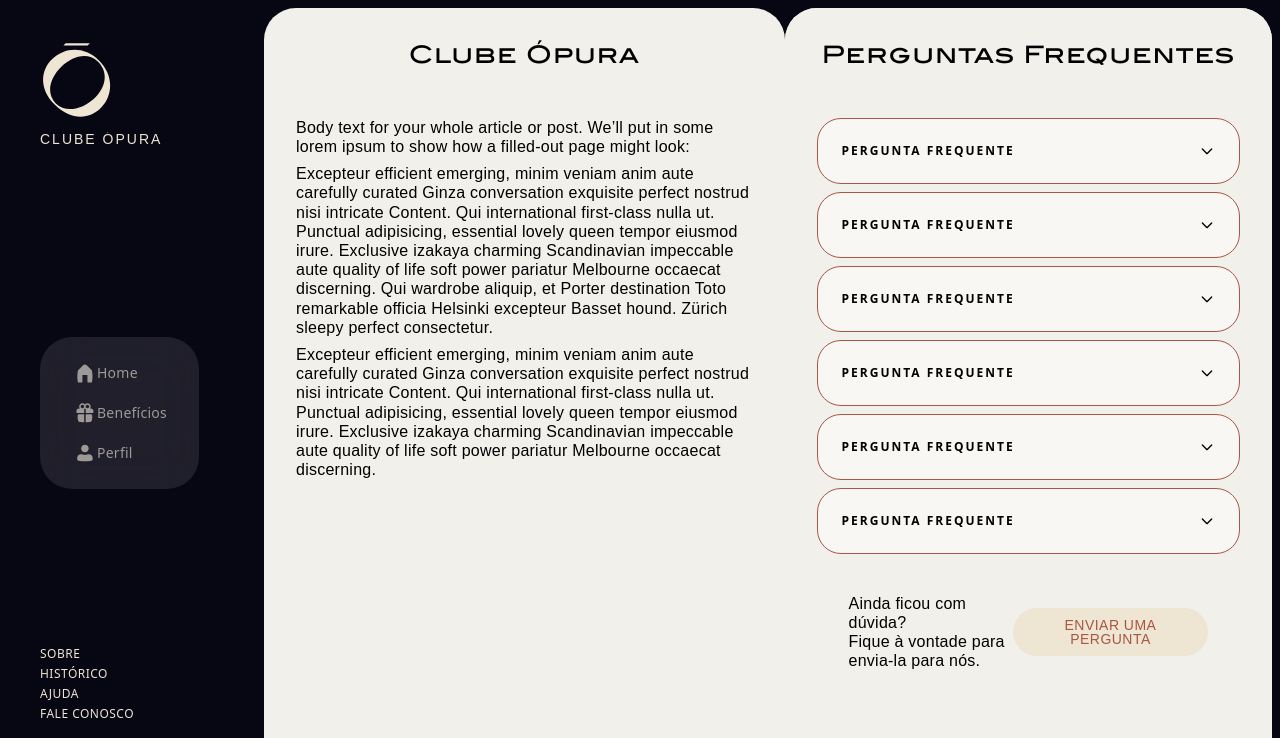
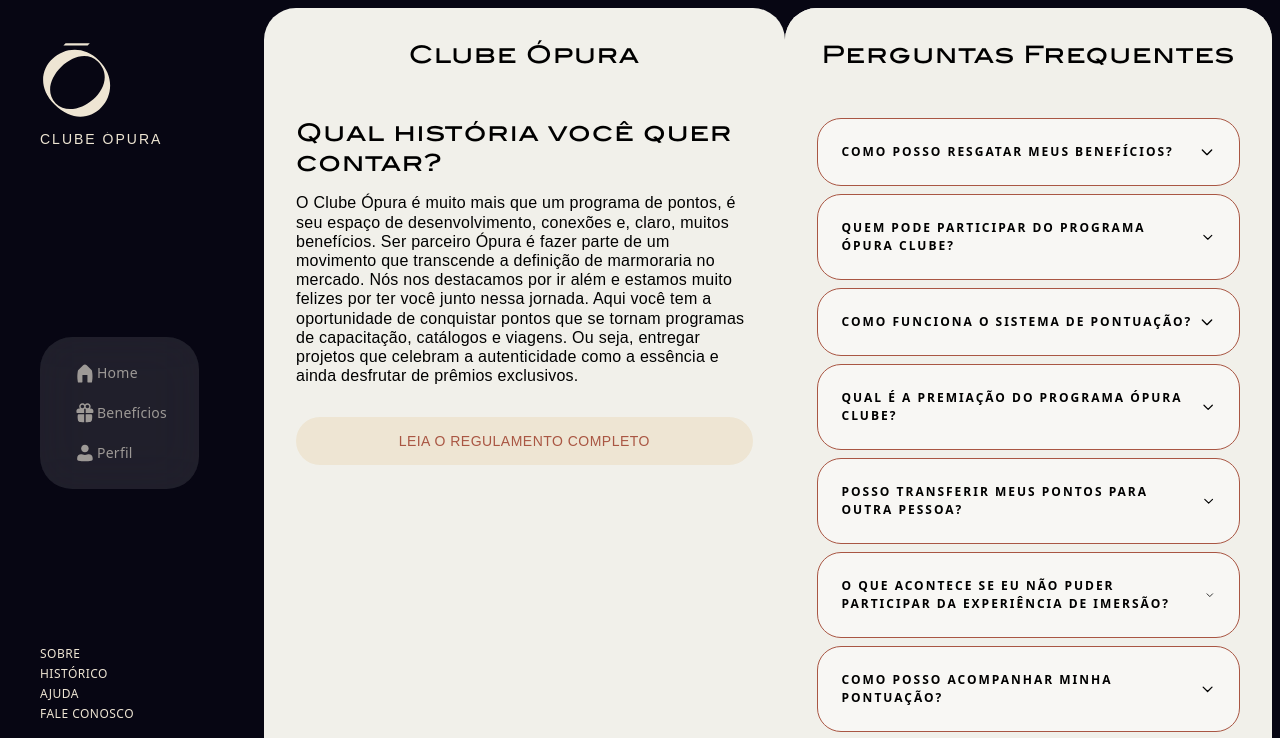
Before and after one commit to annagaudencio/ClubeOpura, a Next.js app in the folder opura/: page /sobre in a window 1280 px wide. Shown: the top 738 px of the page. Built offline with nearby package versions, Linux system fonts and the light colour scheme.

Commit message:
ajustes nos textos e target="_blank" em links

```diff
--- a/opura/src/components/beneficiosResg.js
+++ b/opura/src/components/beneficiosResg.js
@@ -1,6 +1,6 @@
 import React, { useEffect, useState } from 'react';
 import { getUserRedeemedBenefits } from '/services/benefits';
-import Icon from '@/elementos/Icons';
+import Icon from '../elementos/Icons';
 
 const BeneficiosResgatados = ({ userId }) => {
   const [redeemedBenefits, setRedeemedBenefits] = useState([]);
--- a/opura/src/components/perguntas.js
+++ b/opura/src/components/perguntas.js
@@ -10,32 +10,44 @@
                 <h3 className='pb-4 text-center'>Perguntas Frequentes</h3>
                 <div>
                     <AccordionItem
-                    title="Pergunta frequente"
-                    content="Answer the frequently asked question in a simple sentence, a longish paragraph, or even in a list."
+                    title="Como posso resgatar meus benefícios?"
+                    content="Clicando no botão 'Resgatar' quando você atingir os pontos necessários, conferindo o resgate e seguindo as instruções para entrar em contato com a Ópura."
                     />
                     <AccordionItem
-                    title="Pergunta frequente"
-                    content="Answer the frequently asked question in a simple sentence, a longish paragraph, or even in a list."
+                    title="Quem pode participar do Programa Ópura Clube?"
+                    content="Todos os parceiros da Ópura que trabalham no ramo de design de interiores, como arquitetos, designers de interior e decoradores, podem participar. É necessário se inscrever através do site opuramarmores.com.br e preencher o formulário de cadastro."
                     />
                     <AccordionItem
-                    title="Pergunta frequente"
-                    content="Answer the frequently asked question in a simple sentence, a longish paragraph, or even in a list."
+                    title="Como funciona o sistema de pontuação?"
+                    content="A cada R$ 1.000,00 em compras, é gerado 1 ponto OP. A pontuação é válida de 01/11/2024 a 31/10/2025. Existem também campanhas especiais onde os pontos são dobrados, como a Campanha do Agasalho e a Campanha de Natal."
                     />
                     <AccordionItem
-                    title="Pergunta frequente"
-                    content="Answer the frequently asked question in a simple sentence, a longish paragraph, or even in a list."
+                    title="Qual é a premiação do Programa Ópura Clube?"
+                    content="Os 3 parceiros com a pontuação mais alta serão presenteados com uma experiência exclusiva de imersão em design, que inclui um programa educacional, visitas a showrooms e feiras de design. A Ópura cobre os custos de passagens, hospedagem, alimentação e atividades programadas."
                     />
                     <AccordionItem
-                    title="Pergunta frequente"
-                    content="Answer the frequently asked question in a simple sentence, a longish paragraph, or even in a list."
+                    title="Posso transferir meus pontos para outra pessoa?"
+                    content="Não, os pontos acumulados são pessoais e intransferíveis. Eles não possuem valor monetário e não podem ser convertidos em dinheiro ou qualquer outro meio de pagamento."
                     />
                     <AccordionItem
-                    title="Pergunta frequente"
-                    content="Answer the frequently asked question in a simple sentence, a longish paragraph, or even in a list."
+                    title="O que acontece se eu não puder participar da experiência de imersão?"
+                    content="Em caso de impossibilidade de participação na experiência, não haverá compensação em dinheiro. O parceiro pode renunciar ao prêmio, favorecendo o próximo colocado na lista de pontuação."
+                    />
+                     <AccordionItem
+                    title="Como posso acompanhar minha pontuação?"
+                    content="O participante pode visualizar sua pontuação através do login no site da Ópura. É importante fazer o lançamento das compras no prazo de 30 dias para que a Ópura possa validar ou corrigir o valor informado."
+                    />
+                    <AccordionItem
+                    title="A Ópura pode cancelar ou alterar o programa?"
+                    content="Sim, a Ópura reserva-se o direito de alterar ou cancelar o Programa Ópura Clube a qualquer momento, sem aviso prévio e sem qualquer indenização aos participantes."
+                    />
+                    <AccordionItem
+                    title="Como posso obter mais informações ou tirar dúvidas sobre o programa?"
+                    content="Dúvidas, sugestões ou reclamações devem ser encaminhadas para a Ópura via e-mail ou contato telefônico, conforme informado no regulamento."
                     />
                     <div className='w-full p-8 flex flex-col gap-2 md:flex-row justify-between items-center text-center md:text-left'>
                         <p className='md:w-1/2'>Ainda ficou com dúvida?<br /> Fique à vontade para envia-la para nós.</p>
-                        <a href='https://wa.me/5581992237827?text=Ol%C3%A1%20%E2%98%BA%EF%B8%8F%20Estou%20com%20uma%20d%C3%BAvida'><button>Enviar uma pergunta</button></a>
+                        <a href='https://wa.me/5581992237827?text=Ol%C3%A1%20%E2%98%BA%EF%B8%8F%20Estou%20com%20uma%20d%C3%BAvida' target="_blank"><button>Enviar uma pergunta</button></a>
                     </div>
                 </div>
             </div>
--- a/opura/src/elementos/accordion.js
+++ b/opura/src/elementos/accordion.js
@@ -14,7 +14,7 @@
         className="flex justify-between items-center p-4 cursor-pointer"
         onClick={toggleAccordion}
       >
-        <h5 className="text-[var(--color-preto)] font-semibold">{title}</h5>
+        <h5 className="text-[var(--color-preto)] font-semibold leading-[18px]">{title}</h5>
         <svg
           className={`w-4 h-4 transform ${isOpen ? 'rotate-180' : ''}`}
           fill="none"
--- a/opura/src/elementos/navbar.js
+++ b/opura/src/elementos/navbar.js
@@ -71,7 +71,7 @@
           <a href="sobre" className="link-nav-2 w-full text-left">Sobre</a>
           <a className="link-nav-2 w-full text-left" onClick={openPopup}>Histórico</a>
           <a onClick={() => setIsAjudaOpen(true)} className="link-nav-2 w-full text-left">Ajuda</a>
-          <a href="https://wa.me/5581992237827" className="link-nav-2 w-full text-left">Fale Conosco</a>
+          <a href="https://wa.me/5581992237827" target="_blank" className="link-nav-2 w-full text-left">Fale Conosco</a>
 
           <div className='pt-2'><a onClick={handleLogout} className="link-nav-2 w-full text-left cursor-pointer">Sair</a></div>
         </div>
@@ -97,7 +97,7 @@
           </div>
           <div className='p-4 flex-col justify-center items-start gap-4 inline-flex'>
             <a onClick={() => setIsAjudaOpen(true)} className='links-menu-mob'>Ajuda</a>
-            <a href='https://wa.me/5581992237827' className='links-menu-mob'>Fale Conosco</a>
+            <a href='https://wa.me/5581992237827' target="_blank" className='links-menu-mob'>Fale Conosco</a>
           </div>
           <div className='p-4 flex-col justify-center items-start gap-4 inline-flex'>
             <a href='/' className='links-menu-mob'>Sair</a>
--- a/opura/src/pages/beneficios.js
+++ b/opura/src/pages/beneficios.js
@@ -73,7 +73,7 @@
           <div className="w-full flex-wrap md:flex-nowrap justify-between items-center inline-flex p-8 gap-8">
             <h1 className="text-3xl font-bold md:w-[50%]">Benefícios</h1>
             <p className='md:text-right md:w-[30%] md:w-[50%] text-sm text-[var(--color-cinza)]'>
-              Pequeno texto explicando quando o usuário poderá resgatar o benefício
+              Conheça nossos beneficios.
             </p>
           </div>
 
--- a/opura/src/pages/index.js
+++ b/opura/src/pages/index.js
@@ -15,8 +15,8 @@
       {/* Coluna 1 */}
       <div className="md:h-screen md:w-1/3 h-[30vh] md:order-1 order-2 p-6 md:py-14 md:pr-6 md:pl-14 flex-col justify-between items-start inline-flex">
         <div className="w-full flex-col gap-6 inline-flex">
-          <h2 className="text-2xl font-medium uppercase tracking-widest">Indique & desfrute de benefícios exclusivos.</h2>
-          <p>Ganhe Benefícios Exclusivos com o Clube Ópura: Cadastre-se Agora!</p>
+          <h2 className="text-2xl font-medium uppercase tracking-widest">Seja parceiro Ópura & ganhe benefícios únicos</h2>
+          <p>O Clube Ópura é muito mais que um programa de pontos: Cadastre-se agora!</p>
         </div>
 
         {/* Chamadas de ação */}
--- a/opura/src/pages/login.js
+++ b/opura/src/pages/login.js
@@ -4,7 +4,7 @@
 import { login } from '/services/auth';
 import LoginForm from '../formularios/LoginForm';
 import PasswordRecovery from '../formularios/PasswordRecovery';
-import Icon from '@/elementos/Icons';
+import Icon from '../elementos/Icons';
 
 export default function Login() {
   const [email, setEmail] = useState('');
--- a/opura/src/pages/resgatar.js
+++ b/opura/src/pages/resgatar.js
@@ -1,11 +1,10 @@
 import React, { useState } from 'react';
 import Head from 'next/head';
 import Navbar from '../components/navbar';
-import StepItem from '../components/listaEtapas';
-import ProgressBar from '../components/saldoDePontos';
+import ProgressContainer from '../components/saldoDePontos';
 
 export default function ListaBeneficios() {
-
+  const [userId] = useState(null);
 
   return (
     <>
@@ -16,51 +15,25 @@
 
       <div className="main-content md:p-2 pt-[40px] md:flex w-fill">
         {/* Topo */}
-        <div className='w-full h-fit md:h-full md:w-1/3 bg-[var(--color-background)] rounded-[32px] p-8 md:flex-col md:justify-center md:items-center gap-[17px] md:inline-flex'>
+        <div className='w-full h-fit md:h-full md:w-1/2 bg-[var(--color-background)] rounded-[32px] p-8 md:flex-col md:justify-center md:items-center gap-[17px] md:inline-flex'>
           <div className='flex flex-wrap md:flex-col items-start justify-between'>
             <h1 className='w-[243px] break-words order-1 md:order-2'>Parabéns!</h1>
             <img className='bg-transparent w-40 h-40 order-2 md:order-1' src='./midia/feliz-emoji-2.gif' alt='ilustação de felicidade' />
           </div>
-          <p className='py-4 md:w-[230px]'>Você desbloqueou um benefício especial.</p>
+          <p className='py-4 md:w-[230px]'>Você desbloqueou um benefício especial! <a href='https://wa.me/5581992237827?text=Ol%C3%A1!%20Acabei%20escolher%20um%20beneficio%20para%20resgate%2C%20como%20posso%20ter%20acesso%20a%20ele%3F' target='_blank'>Clique aqui</a> e entre e contato com nossa equipe para que possamos te guiar até a entrega da sua conquista.</p>
+
+          {/* Botão resgatar */}
+        <div className='p-8 w-full flex justify-center items-center'>
+          <a href='https://wa.me/5581992237827?text=Ol%C3%A1!%20Acabei%20escolher%20um%20beneficio%20para%20resgate%2C%20como%20posso%20ter%20acesso%20a%20ele%3F' target="_blank"><button className='bt-marrom'>Fale conosco</button></a>
+          <a href='./dashboard'><button>Voltar</button></a>
+        </div>
         </div>
 
         {/* Informações */}
-        <div className='w-full md:w-2/3 h-fit md:h-full bg-[var(--color-background)] rounded-[32px] p-8 pb-40 md:overflow-y-auto md:overscroll-y-auto'>
-        {/* Próximos passos */}
-        <div className='pt-10'>
-            <h3 className='text-center'>Próximos passos</h3>
-            <div className='divide-y divide-[var(--color-desabilitado)]'>
-            <StepItem
-            numero="1"
-            titulo="Primeiro Passo"
-            descricao="Orientação. Figma ipsum component variant main layer community."
-            url="https://annagaudencio.com/"
-            />
-            <StepItem
-            numero="2"
-            titulo="Segundo Passo"
-            descricao="Orientação. Figma ipsum component variant main layer community."
-            url="/pagina-destino"
-            />
-            <StepItem
-            numero="2"
-            titulo="Terceiro Passo"
-            descricao="Orientação. Figma ipsum component variant main layer community."
-            url="/pagina-destino"
-            />
-            </div>
-
-        </div>
+        <div className='w-full md:w-1/2 h-fit md:h-full bg-[var(--color-background)] rounded-[32px] p-8 pb-40 md:overflow-y-auto md:overscroll-y-auto'>
 
         {/* Saldo de pontos */}
-        <div className='pt-10'>
-          <ProgressBar pontosGanhos="" pontosResgatados="" pontosRestantes="" maxPontos="300"/>
-        </div>
-
-        {/* Botão resgatar */}
-        <div className='p-8 w-full flex justify-center items-center'>
-          <a href='./dashboard'><button className='bt-marrom'>Tudo certo</button></a>
-        </div>
+        <ProgressContainer userId={userId} />
 
         </div>
       </div>
--- a/opura/src/pages/sobre.js
+++ b/opura/src/pages/sobre.js
@@ -14,9 +14,13 @@
         <div className='w-full h-fit md:h-full bg-[var(--color-background)] rounded-[32px] p-8 space-y-8'>
             <h3 className='pb-4 text-center'>Clube Ópura</h3>
             <div className='space-y-2'>
-                <p>Body text for your whole article or post. We’ll put in some lorem ipsum to show how a filled-out page might look:</p>
-                <p>Excepteur efficient emerging, minim veniam anim aute carefully curated Ginza conversation exquisite perfect nostrud nisi intricate Content. Qui  international first-class nulla ut. Punctual adipisicing, essential lovely queen tempor eiusmod irure. Exclusive izakaya charming Scandinavian impeccable aute quality of life soft power pariatur Melbourne occaecat discerning. Qui wardrobe aliquip, et Porter destination Toto remarkable officia Helsinki excepteur Basset hound. Zürich sleepy perfect consectetur.</p>
-                <p>Excepteur efficient emerging, minim veniam anim aute carefully curated Ginza conversation exquisite perfect nostrud nisi intricate Content. Qui  international first-class nulla ut. Punctual adipisicing, essential lovely queen tempor eiusmod irure. Exclusive izakaya charming Scandinavian impeccable aute quality of life soft power pariatur Melbourne occaecat discerning.</p>
+                <div className='space-y-4 pb-8'>
+                    <h3>Qual história você quer contar?</h3>
+                    <p>
+                        O Clube Ópura é muito mais que um programa de pontos, é seu espaço de desenvolvimento, conexões e, claro, muitos benefícios. Ser parceiro Ópura é fazer parte de um movimento que transcende a definição de marmoraria no mercado. Nós nos destacamos por ir além e estamos muito felizes por ter você junto nessa jornada. Aqui você tem a oportunidade de conquistar pontos que se tornam programas de capacitação, catálogos e viagens. Ou seja, entregar projetos que celebram a autenticidade como a essência e ainda desfrutar de prêmios exclusivos.
+                    </p>
+                </div>
+                <a href='https://opuramarmores.com/regulamento/'target="_blank"><button className='w-full'>Leia o regulamento completo</button></a>
             </div>
         </div>
 
```
Also changed, not shown: opura/src/components/historico.js (+4 -9 lines).
